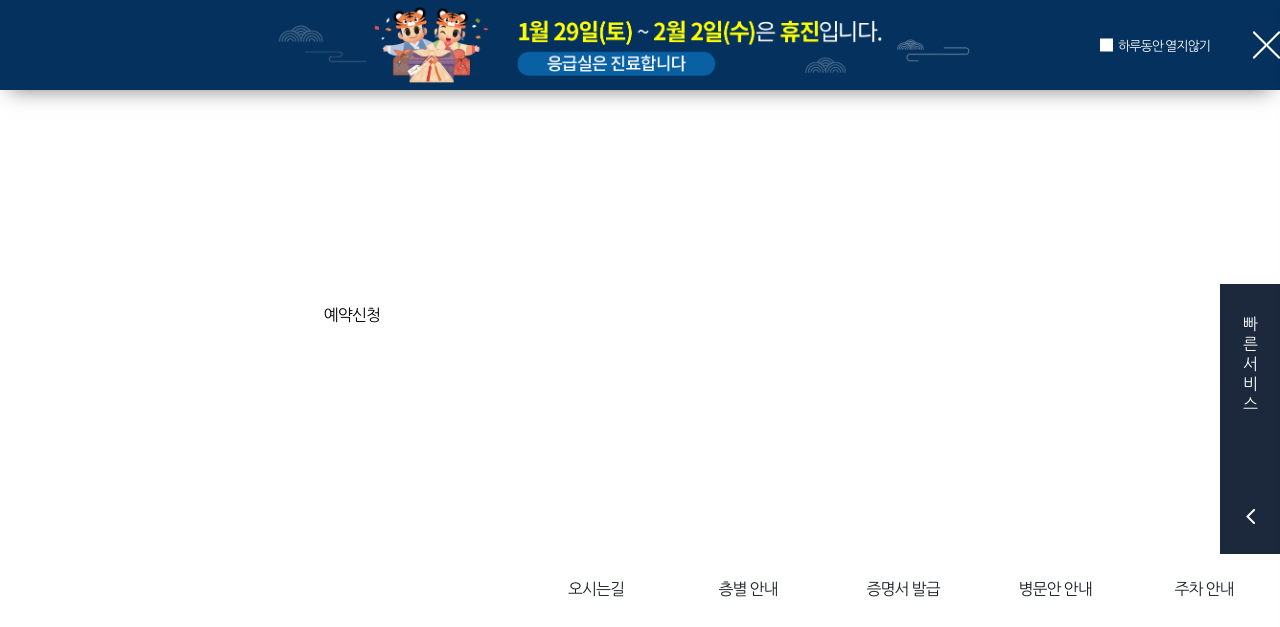
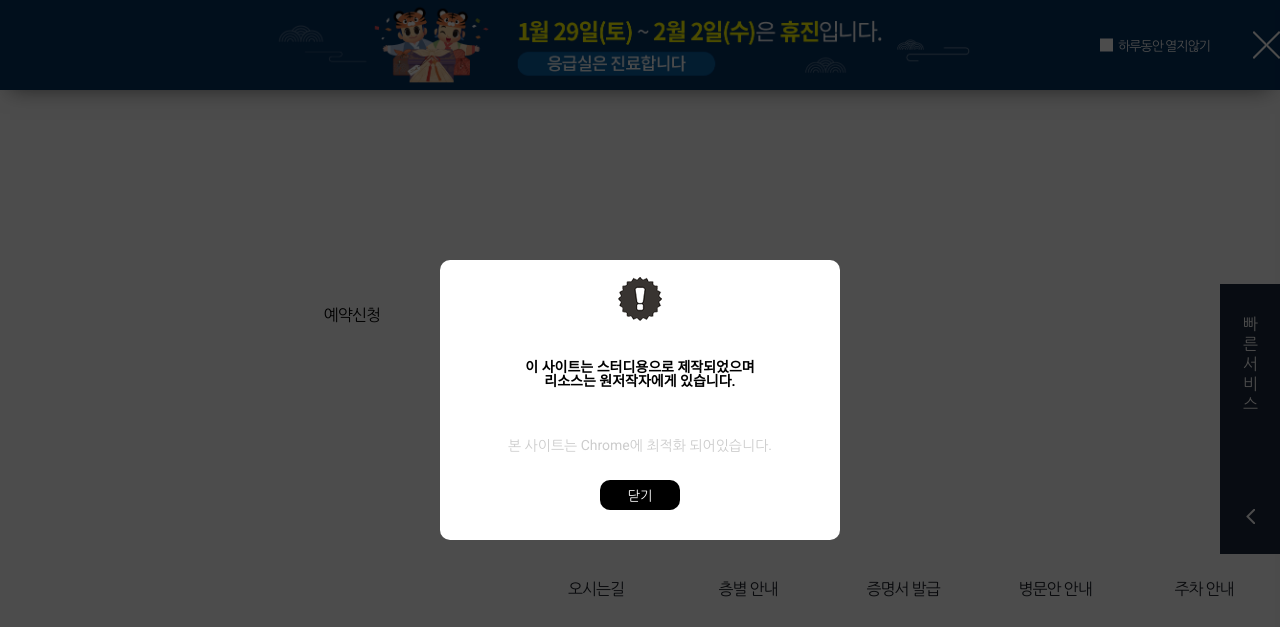
Before and after one commit to min6683/pnuh, a plain HTML site: page index.html in a window 1280 px wide. Shown: the top 627 px of the page. Drawn offline with Linux system fonts and the light colour scheme; a web font is replaced by a local one.

Commit message:
modal 업데이트

```diff
--- a/css/style.css
+++ b/css/style.css
@@ -58,6 +58,74 @@ body {
     width: 1280px;
     margin: 0 auto;
 }
+/* 모달창 */
+.modal {
+    position: fixed;
+    left: 0;
+    top: 0;
+    display: block;
+    width: 100%;
+    height: 100%;
+    background-color: rgba(0, 0, 0, 0.7);
+    z-index: 99999;
+}
+
+.modal-wrap {
+    position: absolute;
+    left: 50%;
+    top: 50%;
+    transform: translate(-50%, -50%);
+    display: block;
+    width: 400px;
+    height: 280px;
+    background-color: #fff;
+    border-radius: 10px;
+}
+.modal-wrap img {
+    content: '';
+    position: absolute;
+    left: 50%;
+    transform: translateX(-50%);
+    top: 15px;
+}
+.modal-wrap b {
+    position: relative;
+    display: block;
+    margin-top:100px;
+    margin-bottom: 20px;
+    text-align: center;
+    color: #000;
+    font-weight: 600;
+}
+.modal-desc {
+    position: relative;
+    display: block;
+    text-align: center;
+    font-size: 14px;
+    color: #ccc;
+    font-weight: 400;
+    margin-top: 50px;
+}
+
+
+.modal-close {
+    position: absolute;
+    left: 160px;
+    bottom: 30px;
+    display: block;
+    cursor: pointer;
+    border: 0;
+    width: 80px;
+    height: 30px;
+    background-color: #000;
+    color: #fff;
+    border-radius: 10px;
+    transition: color 0.3s;
+}
+.modal-close:hover {
+    color: rgb(71, 255, 252);
+}
+
 
 /* pnuh 네트워크 */
 .pnuh-popup {
--- a/index.html
+++ b/index.html
@@ -21,6 +21,19 @@
 </head>
 
 <body>
+    <!-- 모달창 -->
+    <div class="modal">
+        <div class="modal-wrap">
+            <img src="images/modal.png" alt="경고">
+            <b>이 사이트는 스터디용으로 제작되었으며<br> 리소스는 원저작자에게 있습니다.</b>
+
+            <div class="modal-desc">
+                본 사이트는 Chrome에 최적화 되어있습니다.
+            </div>
+
+            <button class="modal-close">닫기</button>
+        </div>
+    </div>
     <!-- pnuh 네트워크 -->
     <div class="pnuh-popup">
         <div class="pnuh-wrap">
--- a/js/script.js
+++ b/js/script.js
@@ -1,4 +1,16 @@
 $(document).ready(function () {
+    // 모달
+    let modal_close = $('.modal-close');
+    let modal = $('.modal');
+
+    modal_close.click(function(){
+        modal.hide();
+    });
+
+    let modal_bt = $('.modal-bt');
+    modal_bt.click(function(){
+        modal.show();
+    });
     // 배너
     let quick_banner = $('.quick-banner');
     let quick_day_close = $('.quick-day-close');
```
Also changed, not shown: images/modal.png (added), 1 other file.
